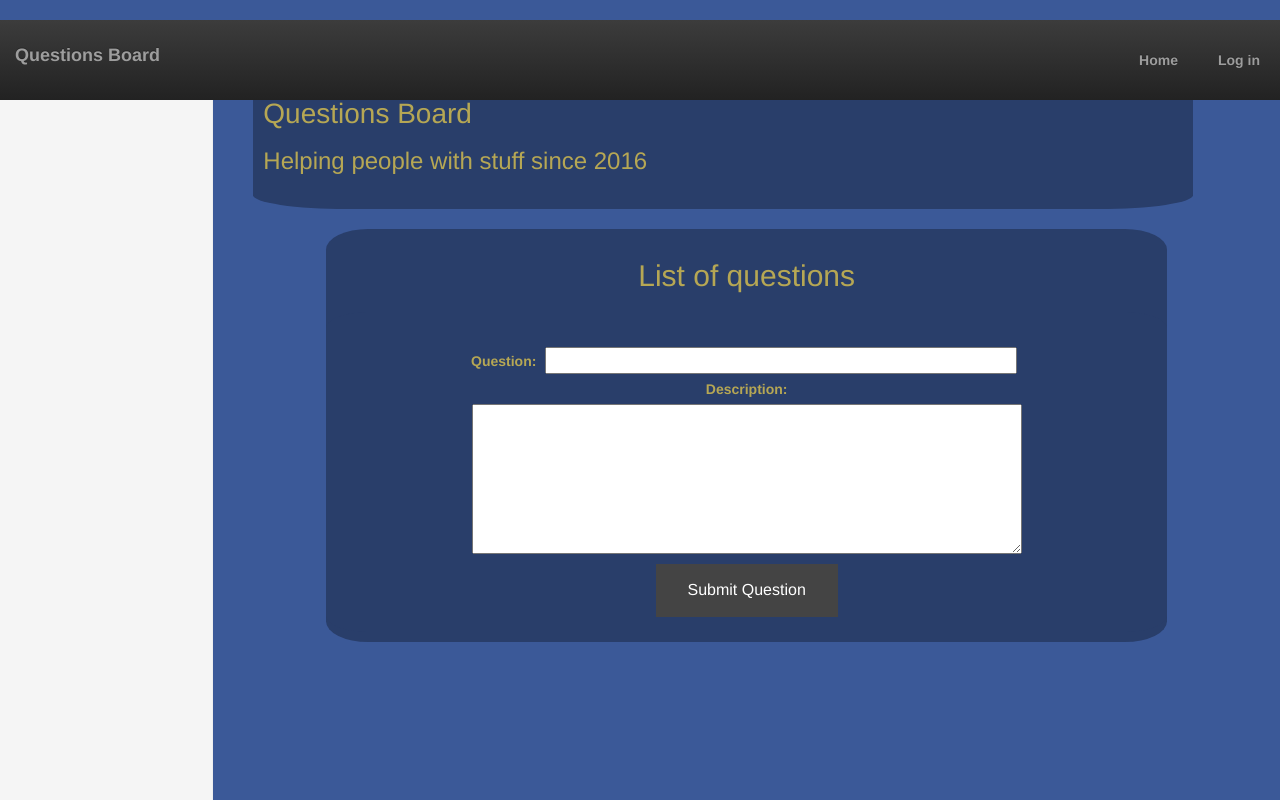
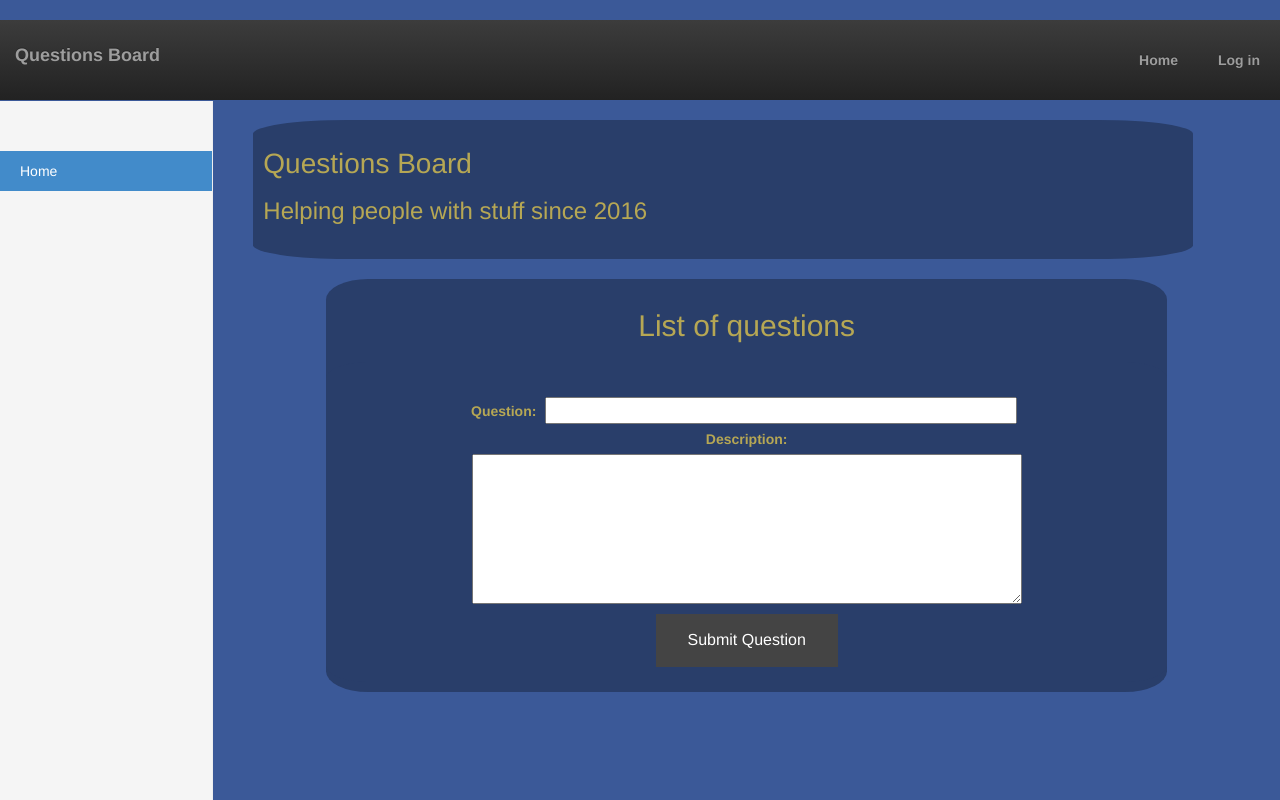
Before and after one commit to TIY-c6-questionbox/question-box, a Django app: page / in a window 1280 px wide. Run offline with Django 3.2, Linux system fonts and the light colour scheme; some libraries are stand-ins or nearby versions.

Commit message:
Updated spacing

```diff
--- a/questionboard/static/css/style.css
+++ b/questionboard/static/css/style.css
@@ -16,11 +16,13 @@ body {
 }
 
 .col-sm-3.col-md-2.sidebar {
-        padding: 0 50px 0 0;
+    margin-top: 50px;
+    padding-top: 50px;
 }
 
 .col-sm-9.col-sm-offet-3.col-md-10.col-md-offset-2.main {
     margin-top: 50px;
+    padding-top: 50px;
 }
 
 header {
@@ -28,6 +30,7 @@ header {
     max-width: 940px;
     padding: 0 5%;
     padding: 10px 100px 10px 10px;
+    margin-top: 50px;
 }
 
 .push {
```
